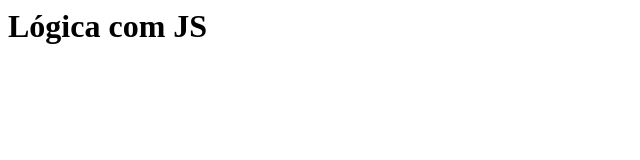
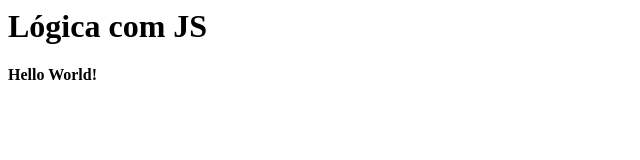
Before and after one commit to jeffersongsousa/logica_js, a plain HTML site: page index.html in a window 1280 px wide. Shown: the full height of the page, 0-640 px from the left. Drawn offline with Linux system fonts and the light colour scheme.

Commit message:
novas maneiras de escrever na tela

```diff
--- a/index.html
+++ b/index.html
@@ -6,6 +6,11 @@
 </head>
 <body>
 	<h1>Lógica com JS</h1>
-	<script type="text/javascript"> alert("hello World");</script>
+	<script type="text/javascript">
+		// Exidindo mensagens
+		alert("hello World"); // Exibe um popup com a mensagem
+		document. write("<strong>Hello World!</strong>"); // Escreve no html
+		console.log("Helo World!"); //Exibe no console do navegador
+		</script>
 	</body>
 </html>
```
